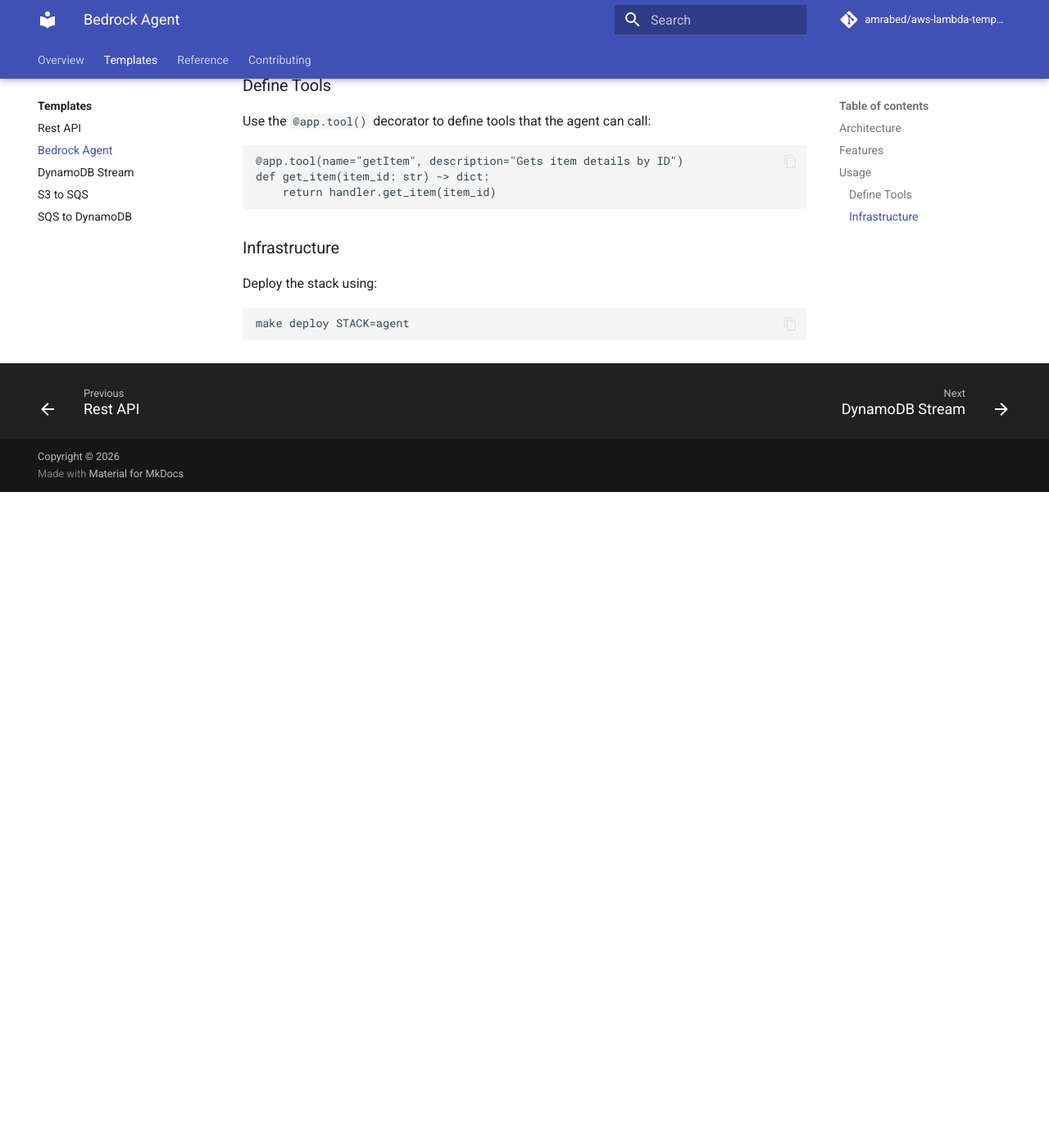
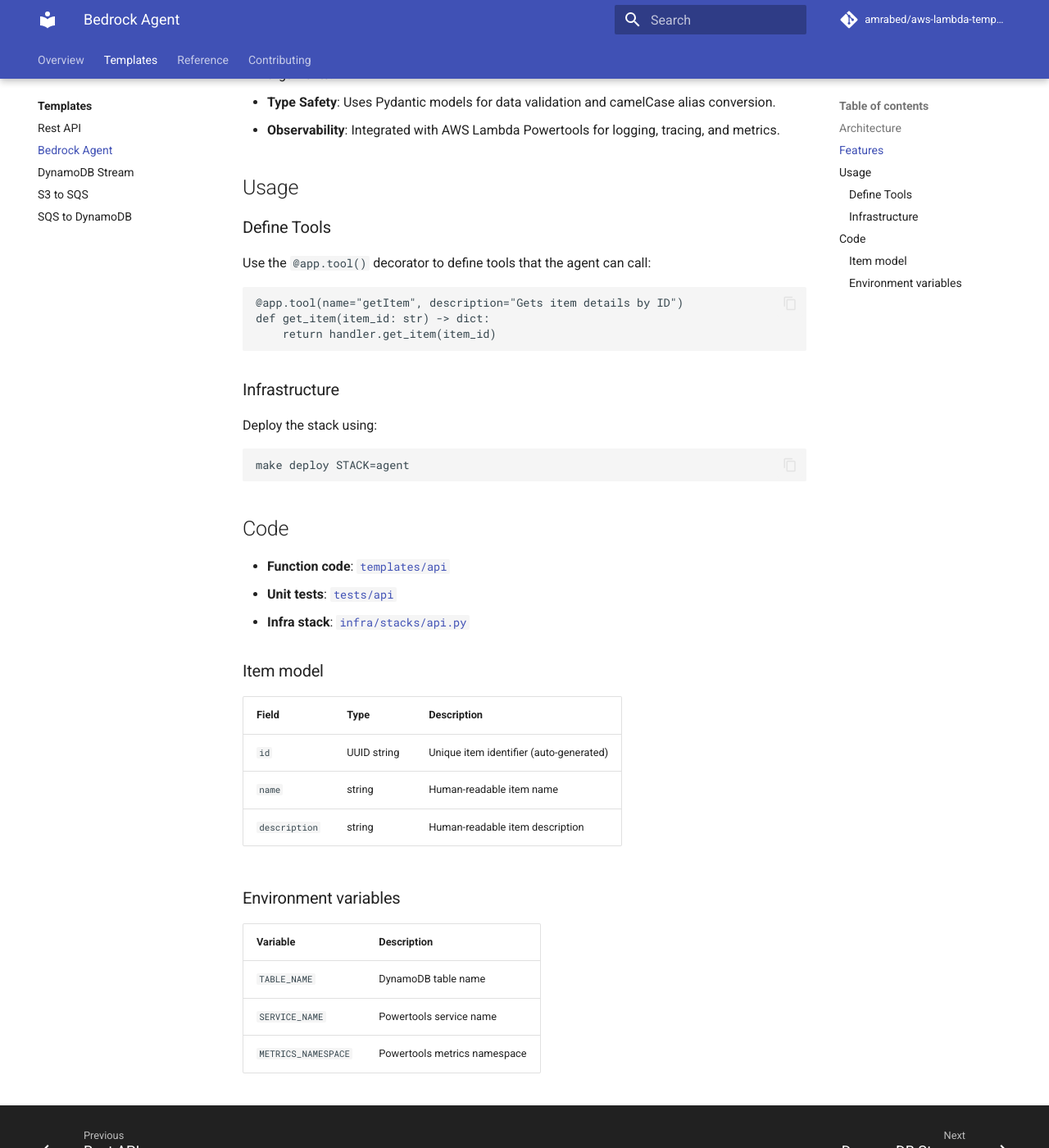
Before and after one commit to amrabed/aws-lambda-templates, an MkDocs documentation site: the page built from docs/template/agent.md, in a window 1280 px wide and 1400 px high, scrolled down 800 px. Shown: the whole window at 82% size. Built offline with MkDocs 1.6.1 and Material for MkDocs 9.7.7, drawn with Linux system fonts in a browser that asks for light colours; comment, search, counter and statistics services are not loaded.

Commit message:
Add diagram

````diff
--- a/docs/template/agent.md
+++ b/docs/template/agent.md
@@ -9,6 +9,8 @@
 3.  The Agent invokes the **AWS Lambda function** with function details and parameters.
 4.  The Lambda function processes the request using `BedrockAgentFunctionResolver`.
 5.  Results are stored in and retrieved from a **DynamoDB table**.
+
+![](diagrams/agent.png)
 
 ## Features
 
@@ -36,3 +38,26 @@
 ```bash
 make deploy STACK=agent
 ```
+
+## Code
+
+- **Function code**: [`templates/api`](/templates/api)
+- **Unit tests**: [`tests/api`](/tests/api)
+- **Infra stack**: [`infra/stacks/api.py`](/infra/stacks/api.py)
+
+### Item model
+
+Field | Type | Description
+--- | --- | ---
+`id` | UUID string | Unique item identifier (auto-generated)
+`name` | string | Human-readable item name
+`description` | string | Human-readable item description
+
+
+### Environment variables
+
+Variable | Description
+--- | ---
+`TABLE_NAME` | DynamoDB table name
+`SERVICE_NAME` | Powertools service name
+`METRICS_NAMESPACE` | Powertools metrics namespace
````
Also changed, not shown: docs/template/diagrams/agent.png (added).
